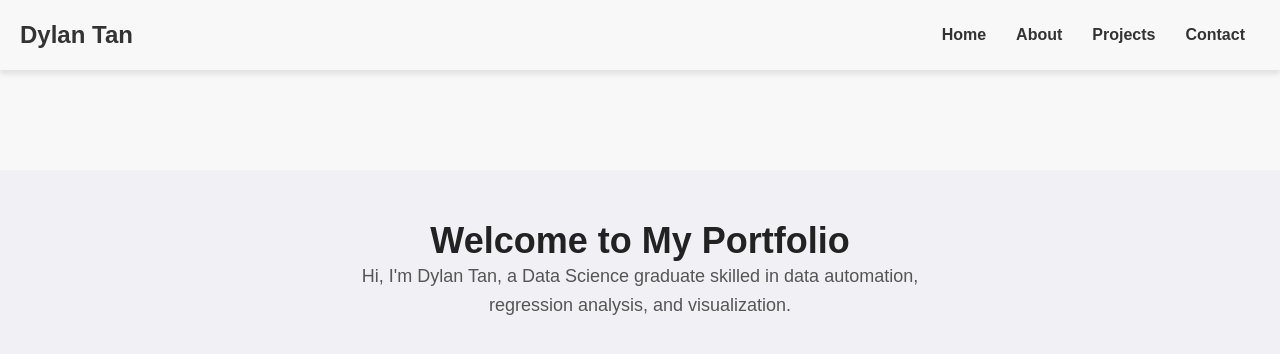
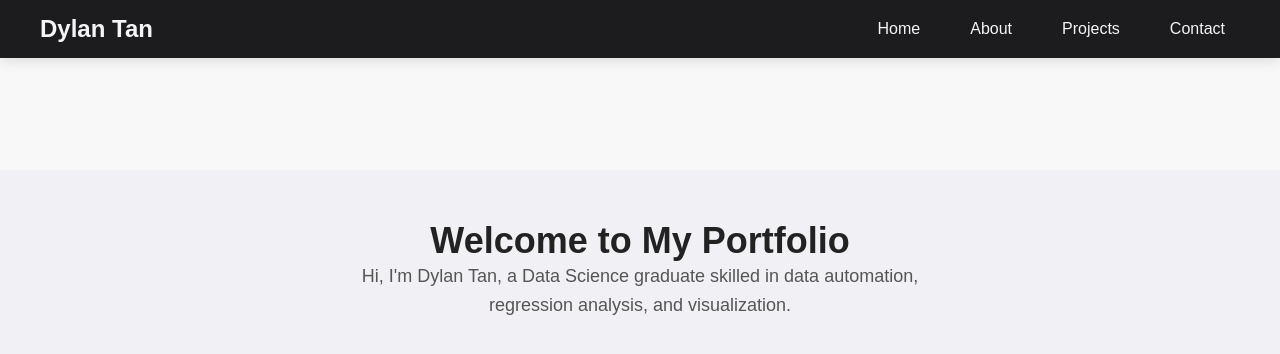
Before and after one commit to itsdylantan/PersonalPortfolio-Website, a React (Create React App) app: page / in a window 1280 px wide. Shown: the top 354 px of the page. Built offline with nearby package versions, Linux system fonts and the light colour scheme.

Commit message:
Updated Navbar

```diff
--- a/src/components/Navbar.css
+++ b/src/components/Navbar.css
@@ -1,34 +1,79 @@
 /* src/components/Navbar.css */
+
+/* Make the navbar sticky and full-width */
 .navbar {
+  position: fixed;
+  top: 0;
+  width: 100%;
+  max-width: 100vw;  /* Ensure navbar doesn't exceed the viewport width */
   display: flex;
   justify-content: space-between;
   align-items: center;
-    background-color: #f8f8f8;
-    padding: 10px 20px;
-    box-shadow: 0px 4px 6px rgba(0, 0, 0, 0.1);
+  background-color: #1c1c1e;  /* Dark grey background */
+  padding: 15px 40px;
+  z-index: 1000; /* Ensures navbar stays above content */
+  box-shadow: 0 4px 12px rgba(0, 0, 0, 0.1); /* Subtle shadow */
+  overflow: hidden; /* Prevent content from overflowing */
+  box-sizing: border-box; /* Ensure padding is included in width calculation */
 }
 
-  .navbar h1 {
+/* Adjusted logo styling to remove flex-grow */
+.navbar-logo {
   font-size: 24px;
-    color: #333;
+  color: #f5f5f7; /* Light grey for contrast */
   font-weight: bold;
+  transition: color 0.3s;
+  margin-right: auto; /* Align the logo to the left, pushing links to the right */
 }
 
-  .navbar ul {
-    display: flex;
-    list-style-type: none;
+.navbar-logo:hover {
+  color: #ffffff; /* Lighter on hover */
 }
 
-  .navbar ul li {
-    margin: 0 15px;
+/* Styling for the nav links */
+.navbar-links {
+  display: flex;
+  justify-content: flex-end; /* Align links to the right */
+  list-style-type: none;
+  margin: 0;
+  padding: 0;
+  gap: 20px; /* Space between the links */
 }
 
-  .navbar ul li a {
-    text-decoration: none;
-    color: #333;
-    font-weight: bold;
+.navbar-links li {
+  white-space: nowrap; /* Prevent text wrapping within a single link */
 }
 
-  .navbar ul li a:hover {
-    color: #007bff; /* Subtle hover effect */
+.navbar-links li a {
+  text-decoration: none;
+  color: #f5f5f7; /* Light grey for nav links */
+  font-weight: 500;
+  font-size: 16px;
+  transition: color 0.3s;
+  padding: 10px 15px; /* Add padding to links for clickable area */
 }
+
+.navbar-links li a:hover {
+  color: #9e9e9e; /* Subtle light grey on hover */
+}
+
+/* Handle mobile responsiveness */
+@media (max-width: 768px) {
+  .navbar {
+    padding: 10px 20px;
+  }
+
+  .navbar-links {
+    flex-direction: column; /* Stack links vertically on smaller screens */
+    gap: 10px; /* Space between vertically stacked links */
+  }
+
+  .navbar-links li a {
+    font-size: 18px;
+    padding: 10px; /* Increase touch target for smaller screens */
+  }
+}
+
+body {
+  padding-top: 70px; /* Ensure the content doesn't go behind the navbar */
+}
--- a/src/components/Navbar.js
+++ b/src/components/Navbar.js
@@ -6,8 +6,8 @@ import './Navbar.css';
 const Navbar = () => {
   return (
     <nav className="navbar">
-      <h1>Dylan Tan</h1>
-      <ul>
+      <h1 className="navbar-logo">Dylan Tan</h1>
+      <ul className="navbar-links">
         <li><Link to="/">Home</Link></li>
         <li><Link to="/about">About</Link></li>
         <li><Link to="/projects">Projects</Link></li>
```
Lines whose indentation alone changed are shown as unchanged.
